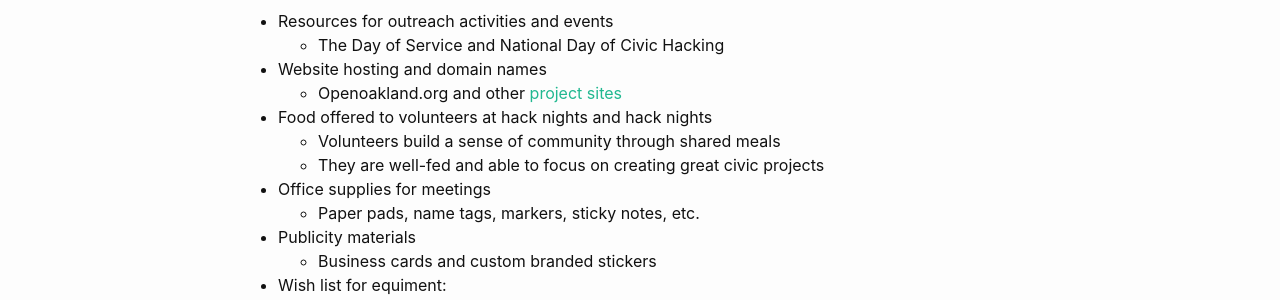
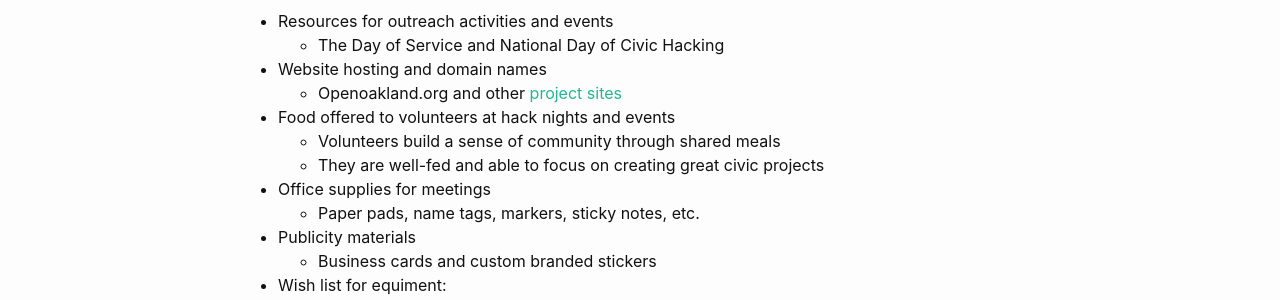
Before and after one commit to openoakland/openoakland.org, a Jekyll site: the page built from src/donate.md, in a window 1280 px wide. Shown: the part 381-681 px from the top of the page. Built offline with Jekyll 4.4.1, drawn with Linux system fonts in a browser that asks for light colours.

Commit message:
change double hack night to events

```diff
--- a/src/donate.md
+++ b/src/donate.md
@@ -17,7 +17,7 @@
   - The Day of Service and National Day of Civic Hacking
 - Website hosting and domain names
   - Openoakland.org and other [project sites]({{ site.baseurl }}/projects/)
-- Food offered to volunteers at hack nights and hack nights
+- Food offered to volunteers at hack nights and events
   - Volunteers build a sense of community through shared meals
   - They are well-fed and able to focus on creating great civic projects
 - Office supplies for meetings
```
